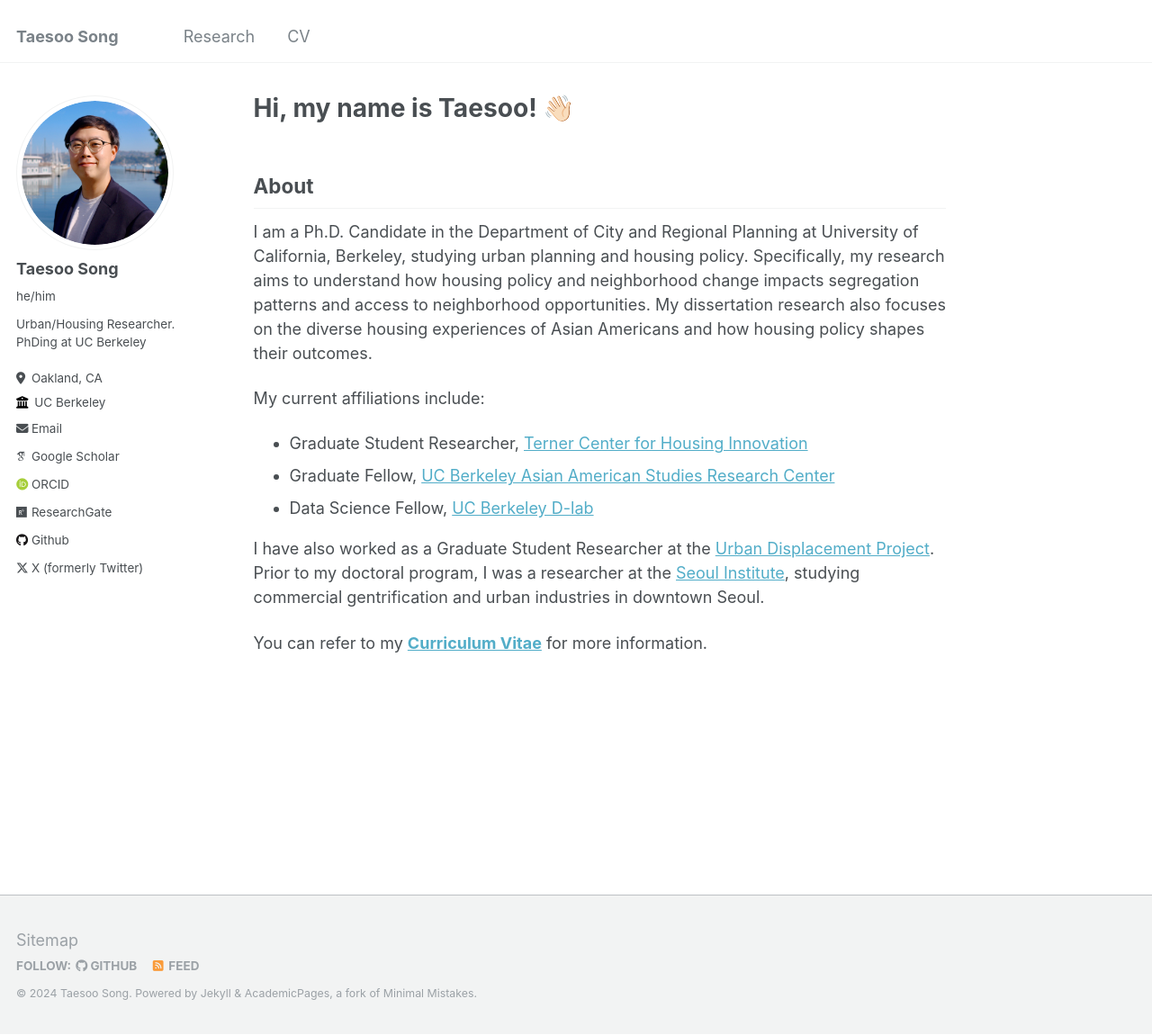
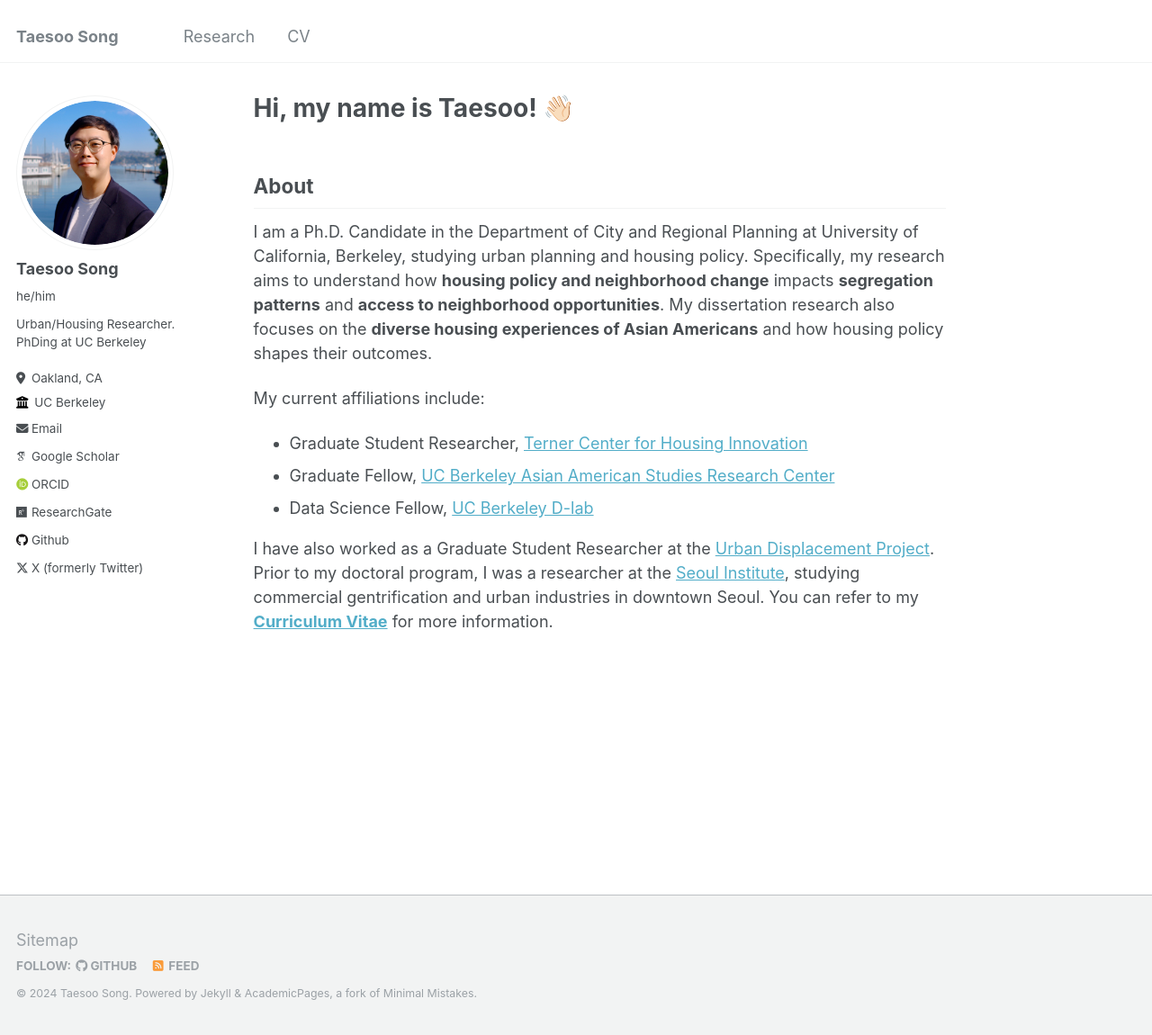
Before and after one commit to taesoosong/taesoosong.github.io, a Jekyll site: the page built from _pages/about.md, in a window 1280 px wide and 1150 px high. Shown: the whole window at 90% size. Built offline with Jekyll 4.4.1, drawn with Linux system fonts in a browser that asks for light colours; some web fonts are replaced.

```diff
--- a/_pages/about.md
+++ b/_pages/about.md
@@ -9,13 +9,11 @@ redirect_from:
 ---
 
 ## About
-I am a Ph.D. Candidate in the Department of City and Regional Planning at University of California, Berkeley, studying urban planning and housing policy. Specifically, my research aims to understand how housing policy and neighborhood change impacts segregation patterns and access to neighborhood opportunities. My dissertation research also focuses on the diverse housing experiences of Asian Americans and how housing policy shapes their outcomes.
+I am a Ph.D. Candidate in the Department of City and Regional Planning at University of California, Berkeley, studying urban planning and housing policy. Specifically, my research aims to understand how **housing policy and neighborhood change** impacts **segregation patterns** and **access to neighborhood opportunities**. My dissertation research also focuses on the **diverse housing experiences of Asian Americans** and how housing policy shapes their outcomes.
 
 My current affiliations include:
 - Graduate Student Researcher, [Terner Center for Housing Innovation](https://ternercenter.berkeley.edu/)
 - Graduate Fellow, [UC Berkeley Asian American Studies Research Center](https://issi.berkeley.edu/aarc)
 - Data Science Fellow, [UC Berkeley D-lab](https://dlab.berkeley.edu/)
 
-I have also worked as a Graduate Student Researcher at the [Urban Displacement Project](https://www.urbandisplacement.org/). Prior to my doctoral program, I was a researcher at the [Seoul Institute](https://global.si.re.kr/), studying commercial gentrification and urban industries in downtown Seoul.
-
-You can refer to my [**Curriculum Vitae**](https://taesoosong.github.io/academic_cv/song_taesoo_cv.pdf) for more information.
+I have also worked as a Graduate Student Researcher at the [Urban Displacement Project](https://www.urbandisplacement.org/). Prior to my doctoral program, I was a researcher at the [Seoul Institute](https://global.si.re.kr/), studying commercial gentrification and urban industries in downtown Seoul. You can refer to my [**Curriculum Vitae**](https://taesoosong.github.io/academic_cv/song_taesoo_cv.pdf) for more information.
```
